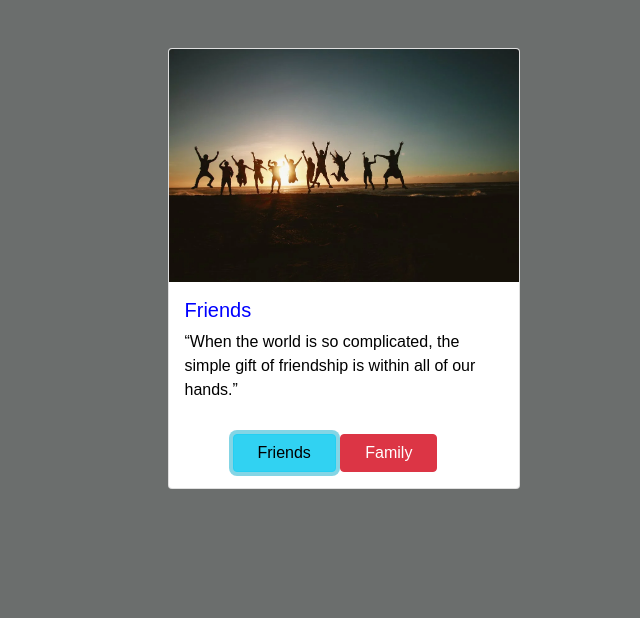
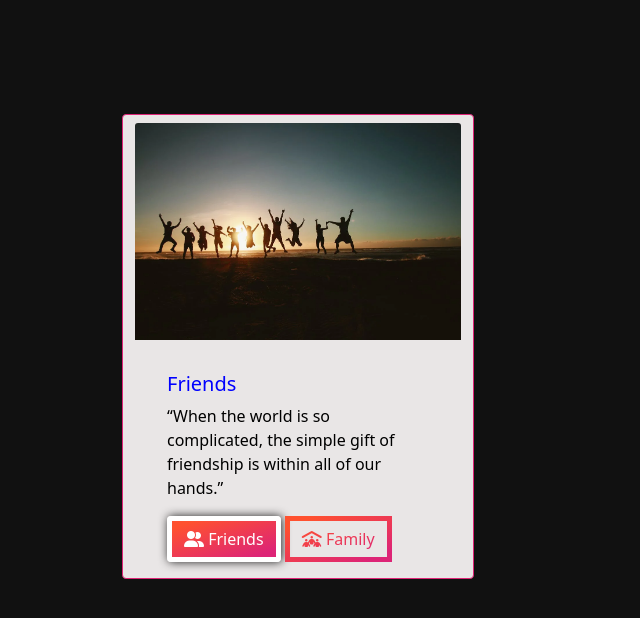
Before and after one commit to poojagurnule/April-Web-Fundamentals-Assignment, a plain HTML site: page June/week3/Assignment1/task1.html in a window 1280 px wide. Both pictures are taken after a click on the button "Friends". Shown: the whole page, without its empty margins (342-982 px from the left). Drawn offline with nearby package versions, Linux system fonts and the light colour scheme.

Commit message:
assignment done

```diff
--- a/June/week3/Assignment1/task1.html
+++ b/June/week3/Assignment1/task1.html
@@ -1,88 +1,68 @@
 <!DOCTYPE html>
 <html lang="en">
+
 <head>
     <meta charset="UTF-8">
     <meta http-equiv="X-UA-Compatible" content="IE=edge">
     <meta name="viewport" content="width=device-width, initial-scale=1.0">
-    <link href="https://cdn.jsdelivr.net/npm/bootstrap@5.0.2/dist/css/bootstrap.min.css" rel="stylesheet" integrity="sha384-EVSTQN3/azprG1Anm3QDgpJLIm9Nao0Yz1ztcQTwFspd3yD65VohhpuuCOmLASjC" crossorigin="anonymous">
-    <title>Document</title>
+
+    <!-- .....................FAVICON ICON........................ -->
+    <link rel="shortcut icon" href="https://flyclipart.com/thumb2/mouse-cursor-click-clipart-hand-cursor-680873.png" type="image/x-icon">
+
+    <!-- .......................GOOGLE FONT.......................... -->
+    <link rel="preconnect" href="https://fonts.googleapis.com">
+    <link rel="preconnect" href="https://fonts.gstatic.com" crossorigin>
+
+    <!-- ...................FONTAWESOME CDN LINK...................... -->
+    <link rel="stylesheet" href="https://cdnjs.cloudflare.com/ajax/libs/font-awesome/6.1.1/css/all.min.css"
+        integrity="sha512-KfkfwYDsLkIlwQp6LFnl8zNdLGxu9YAA1QvwINks4PhcElQSvqcyVLLD9aMhXd13uQjoXtEKNosOWaZqXgel0g=="
+        crossorigin="anonymous" referrerpolicy="no-referrer" />
+
+    <!-- ..................BOOTSTRAP CDN LINK.................... -->
+    <link href="https://cdn.jsdelivr.net/npm/bootstrap@5.0.2/dist/css/bootstrap.min.css" rel="stylesheet"
+        integrity="sha384-EVSTQN3/azprG1Anm3QDgpJLIm9Nao0Yz1ztcQTwFspd3yD65VohhpuuCOmLASjC" crossorigin="anonymous">
     <style>
-
-         *{
-          margin: 0px;
-padding: 0px;
-box-sizing: border-box;
-font-family: 'Poppins', sans-serif;
-
+        :root {
+            --gradient: linear-gradient(to left top, #DD2476 10%, #FF512F 90%) !important;
         }
 
         body {
-            display: flex;
-            justify-content: center;
-            align-items: center;
-         background-color: #6b6e6d;
+            background: #111 !important;
         }
 
-   .container{
+        .card {
+            margin-top: 10%;
+            background: rgb(233, 230, 230);
+            border: 1px solid #dd2476;
+            color: rgba(13, 11, 11, 0.8);
+            margin-bottom: 2rem;
+        }
 
-    margin: 100px auto;
+        .btn {
+            border: 5px solid;
+            border-image-slice: 1;
+            background: var(--gradient) !important;
+            -webkit-background-clip: text !important;
+            -webkit-text-fill-color: transparent !important;
+            border-image-source: var(--gradient) !important;
+            text-decoration: none;
+            transition: all .4s ease;
+        }
 
-
-   }
-
-
-
-
+        .btn:hover,
+        .btn:focus {
+            background: var(--gradient) !important;
+            -webkit-background-clip: none !important;
+            -webkit-text-fill-color: #fff !important;
+            border: 5px solid #fff !important;
+            box-shadow: #222 1px 0 10px;
+        }
     </style>
-</head>
-<body>
-  <div class="container mt-5">
-    <div class="row">
-        <div class="col-3 mx-auto" >
-    <div class="card" style="width:22rem;"  >
-        <img  id="p1"   src="pic1.jpg" class="card-img-top" alt="...">
-        <div class="card-body">
-          <h5 class="card-title "  id="T1" >Friends</h5>
-          <p class="card-text" id="para"> “When the world is so complicated, the simple gift of friendship is within all of our hands.” </p>
-        </div>
-
-        <div class="card-body">
-            <button type="button" class="btn btn-info px-4 ms-5" onclick="friends()"  >Friends</button>
-            <button type="button" class="btn btn-danger px-4 me-5"  onclick="Family()">Family</button>
-
-
-
-          </div>
-      </div>
-      </div>
-      </div>
-      </div>
-
-      <script>
-
-        function Family(){
-          var imgChange = document.getElementById('p1');
-          if(imgChange.src.match ("pic1.jpg")){
-            imgChange.src = "pic2.jpg"
-          }
-          var textChange = document.getElementById('T1');
-           textChange.innerText = "Family"
-           T1.style.color ='red';
-
-           var textChange = document.getElementById('para');
-           textChange.innerText = "“Being a family means you are a part of something very wonderful. It means you will love and be loved for the rest of your life.”"
-           para.style.color ='black';
-
-
-        }
-        function friends(){
-          var imgChange = document.getElementById('p1');
-          if(imgChange.src.match ("pic1.jpg")){
-            imgChange.src = "pic1.jpg"
-          }else{
-            imgChange.src = "pic1.jpg"
-          }
-          var textChange = document.getElementById('T1');
+    <script>
+        function btn1() {
+            var img1_referance = document.getElementById("image");
+            img1_referance.src = "pic1.jpg";
+            var textChange = document.getElementById('T1');
            textChange.innerText = "Friends"
            T1.style.color ='blue';
 
@@ -94,10 +74,44 @@ font-family: 'Poppins', sans-serif;
 
 
         }
+        function btn2() {
+            var img2_referance = document.getElementById("image");
+            img2_referance.src = "pic2.jpg";
 
+            var textChange = document.getElementById('T1');
+           textChange.innerText = "Family"
+           T1.style.color ='red';
 
+           var textChange = document.getElementById('para');
+           textChange.innerText = "“Being a family means you are a part of something very wonderful. It means you will love and be loved for the rest of your life.”"
+           para.style.color ='black';
 
-      </script>
+        }
+    </script>
 
+    <title>|Change Photoes by One Click</title>
+</head>
+
+<body>
+
+    <div class="container ">
+        <div class="row   ">
+            <div class="card mx-auto" style="width: 22rem;">
+                <img id="image" src="pic1.jpg"
+                    class="card-img-top mt-2" alt="...">
+                <div class="card-body">
+                    <div class="card-body">
+                        <h5 class="card-title "  id="T1" >Friends</h5>
+                        <p class="card-text" id="para"> “When the world is so complicated, the simple gift of friendship is within all of our hands.” </p>
+                      </div>
+
+                    <button onclick="btn1()" class="btn mr-2  ms-3"><i class="fa-solid fa-user-group"></i></i>
+                        Friends</button>
+                    <button onclick="btn2()" class="btn  me-5"><i class="fa-solid fa-people-roof"></i> Family</button>
+                </div>
+            </div>
+        </div>
+    </div>
 </body>
+
 </html>
```
Also changed, not shown: June/week3/Assignment2/task2.html (added, +87 -0 lines).
